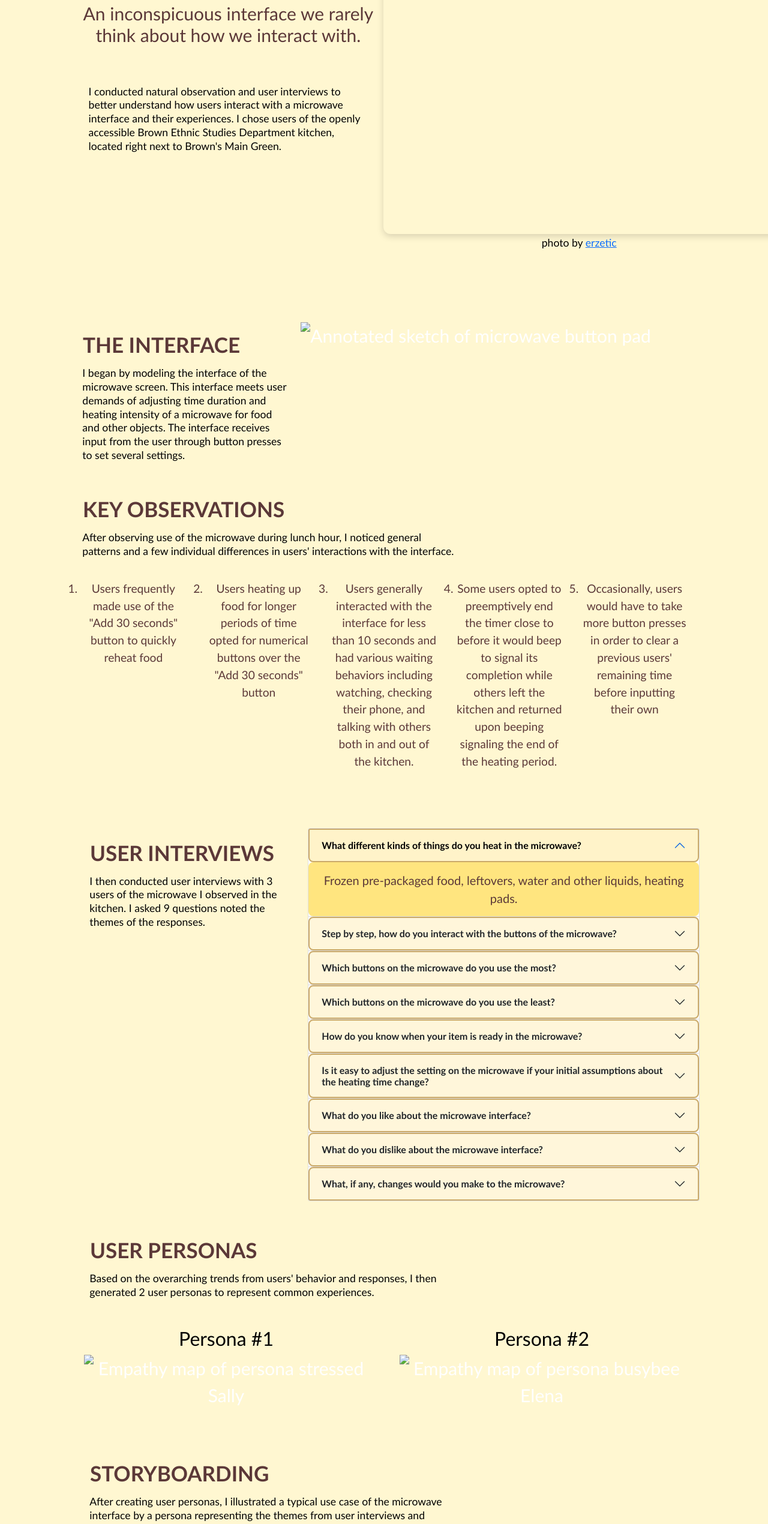
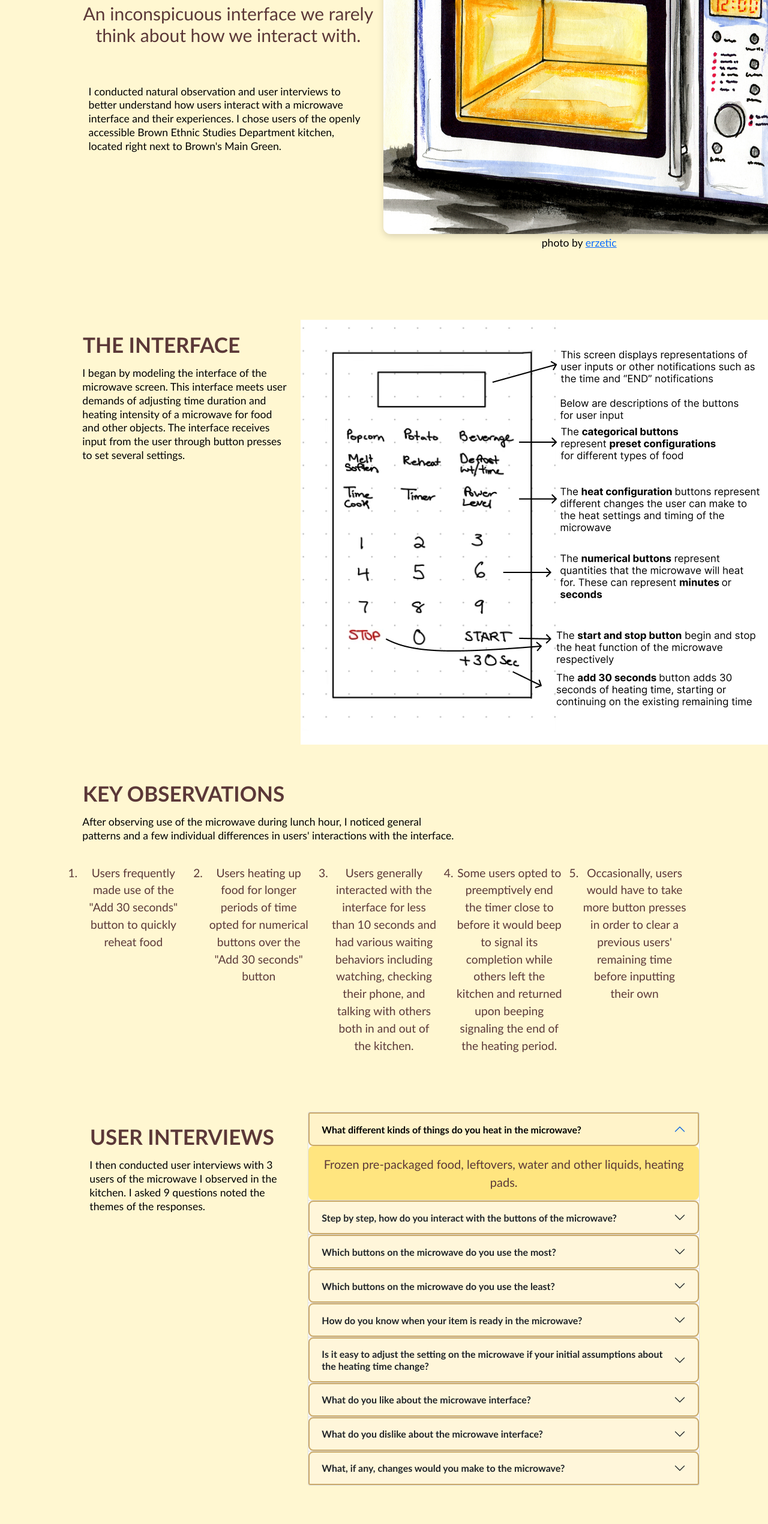
Before and after one commit to ssompal1/personas, a plain HTML site: page index.html in a window 1280 px wide. Shown: the part 240-2780 px from the top of the page at 60% size. Drawn offline with nearby package versions, Linux system fonts and the light colour scheme; the site is published under a folder, as on GitHub Pages, so addresses that start at the root find nothing.

Commit message:
trying again

```diff
--- a/index.html
+++ b/index.html
@@ -11,7 +11,7 @@
         <div class="container">
         <div id="intro-panel">
           <div id="microwave-image">
-          <img src="/images/microwave_image.jpg" style="width:800px;height:550px;" alt="Microwave illustration">
+          <img src="./images/microwave_image.jpg" style="width:800px;height:550px;" alt="Microwave illustration">
           <p>photo by <a href="https://www.shutterstock.com/g/erzetic">erzetic</a></p>
           </div>
           <div id="intro-panel-text">
@@ -30,7 +30,7 @@
             </div>
         <div id="first-row-panel">
             <div id="image-panel">
-                <img src="/images/microwave_sketch.png" alt="Annotated sketch of microwave button pad">
+                <img src="./images/microwave_sketch.png" alt="Annotated sketch of microwave button pad">
             </div>
         </div>
     </div>
@@ -172,11 +172,11 @@
             <div id="grid">
             <div class="item">
                 <h2>Persona #1 </h2>
-                <img src="/images/persona_one.png" class="persona" alt="Empathy map of persona stressed Sally">
+                <img src="./images/persona_one.png" class="persona" alt="Empathy map of persona stressed Sally">
             </div>
             <div class="item">
                 <h2>Persona #2</h2>
-                <img src="/images/persona_two.png" class="persona" alt="Empathy map of persona busybee Elena">
+                <img src="./images/persona_two.png" class="persona" alt="Empathy map of persona busybee Elena">
             </div>
         </div>
         </div>
@@ -185,7 +185,7 @@
             <h1>STORYBOARDING</h1>
             <p>After creating user personas, I illustrated a typical use case of the microwave interface by a persona representing the themes from user interviews and observation.</p>
         <div id="storyboard-panel">
-          <img src="/images/full_storyboard.png" style="width:1200px;height:950px;">
+          <img src="./images/full_storyboard.png" style="width:1200px;height:950px;">
         </div>
     </div>
     <div class="container" id="conclusion-container">
--- a/styles.css
+++ b/styles.css
@@ -7,7 +7,7 @@ body {
 }
 
 body h1{
-    color:rgb(238, 238, 238);
+    color:#5b3838;
     text-align: center;
     font-family: 'Optima', serif;
     font-size: 50px;
```
